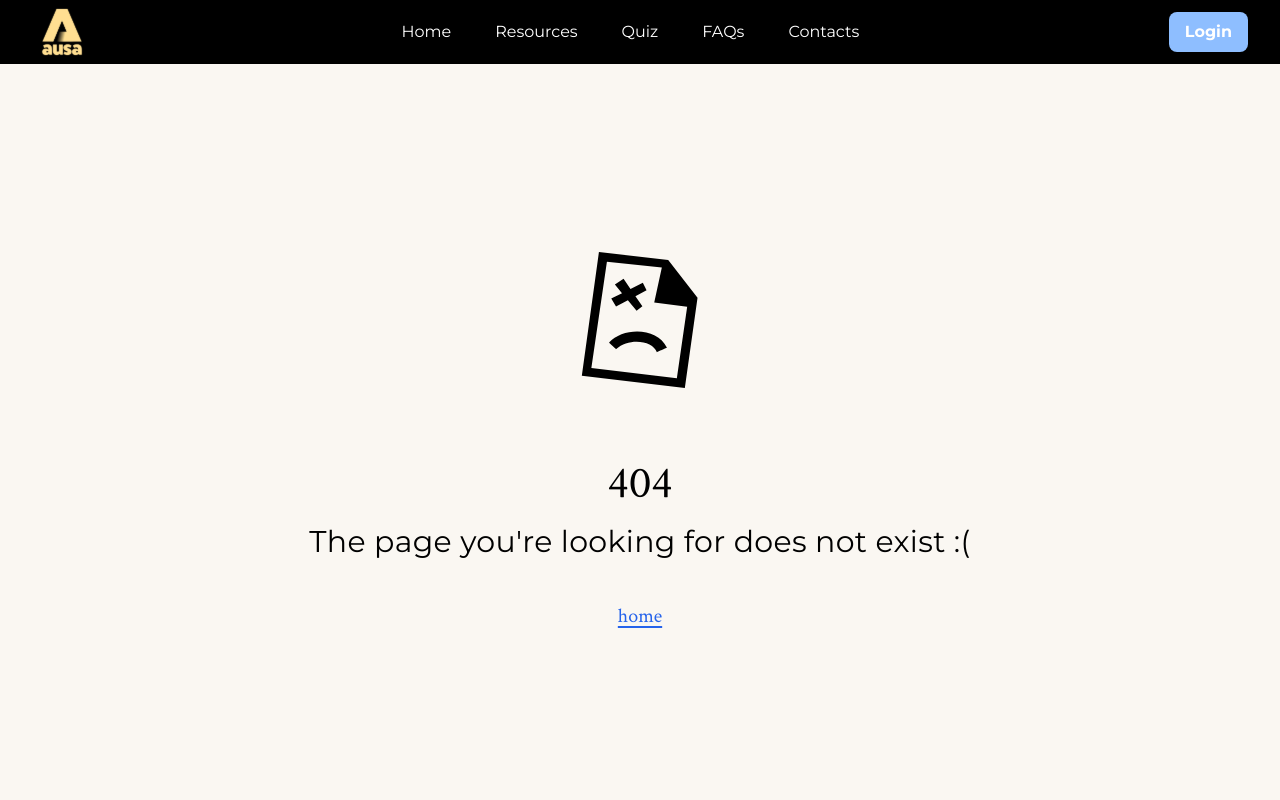
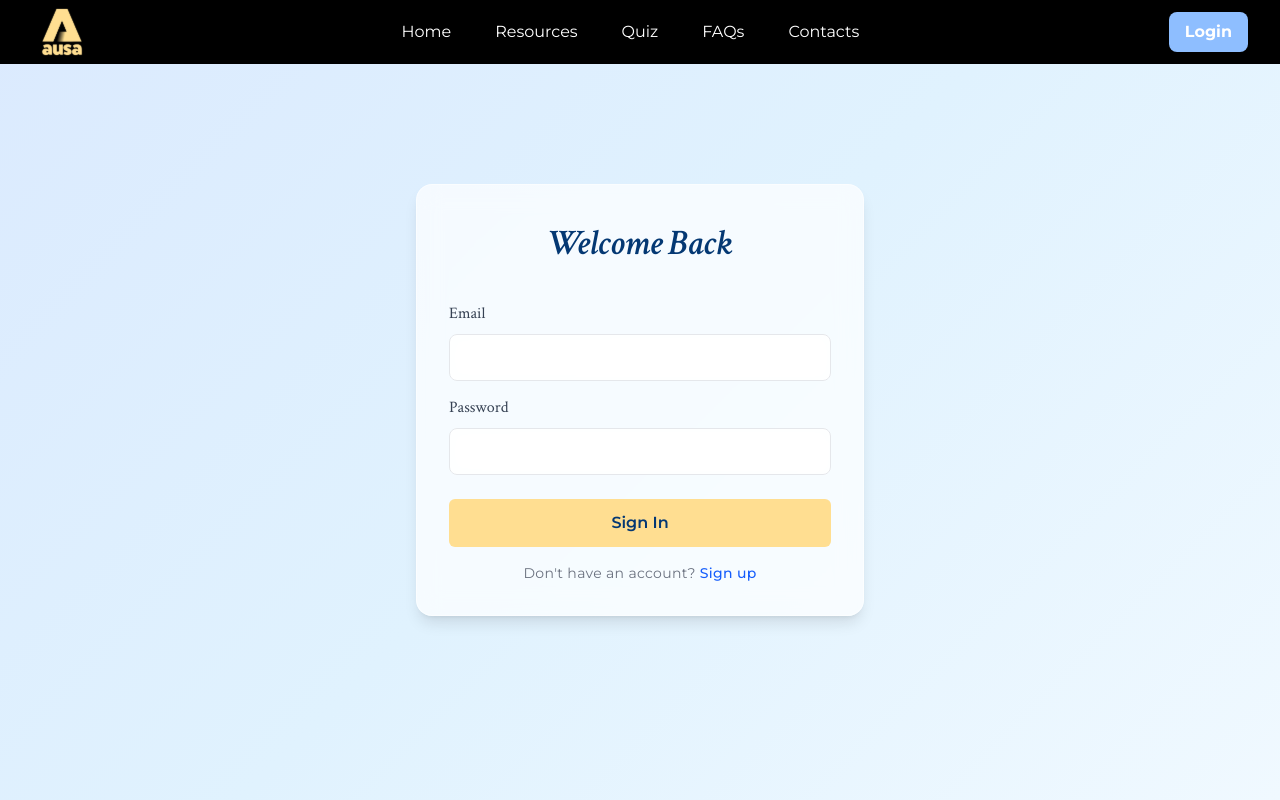
Before and after one commit to UoaWDCC/ausa-web, a Next.js app in the folder client/: page /login in a window 1280 px wide. Before the commit this address had no page. Built offline with nearby package versions, Linux system fonts and the light colour scheme.

Commit message:
fix: forgot to git add . for the previous commit

```diff
--- /dev/null
+++ b/client/app/components/auth/AuthForm.tsx
@@ -0,0 +1,115 @@
+import React, { ChangeEvent } from "react"
+
+export interface InputProps {
+  label: string
+  type?: string
+  placeholder?: string
+  value: string
+  onChange: (e: ChangeEvent<HTMLInputElement>) => void
+}
+
+export const Input: React.FC<InputProps> = ({
+  label,
+  type = "text",
+  placeholder,
+  value,
+  onChange,
+}) => {
+  return (
+    <div className="mb-4">
+      <label
+        className="block text-sm font-medium mb-2 text-gray-700"
+        style={{ fontFamily: "Crimson Text, serif", fontSize: "16px" }}
+      >
+        {label}
+      </label>
+      <input
+        type={type}
+        placeholder={placeholder}
+        value={value}
+        onChange={onChange}
+        className="w-full px-4 py-3 rounded-lg border border-gray-200 focus:outline-none focus:ring-2 focus:ring-blue-300 bg-white/80 backdrop-blur-sm"
+        style={{ fontFamily: "Montserrat, sans-serif", fontSize: "14px" }}
+      />
+    </div>
+  )
+}
+
+export interface ButtonProps {
+  children: React.ReactNode
+  onClick?: () => void
+  variant?: "primary" | "secondary" | "tertiary"
+  disabled?: boolean
+  className?: string
+}
+
+export const Button: React.FC<ButtonProps> = ({
+  children,
+  onClick,
+  variant = "primary",
+  disabled = false,
+  className = "",
+}) => {
+  const getButtonClass = () => {
+    switch (variant) {
+      case "primary":
+        return "btn-primary"
+      case "secondary":
+        return "btn-secondary"
+      case "tertiary":
+        return "btn-tertiary"
+      default:
+        return "btn-primary"
+    }
+  }
+
+  return (
+    <button
+      onClick={onClick}
+      disabled={disabled}
+      className={`${getButtonClass()} w-full ${className}`}
+      style={{ fontFamily: "Montserrat, sans-serif", fontSize: "16px" }}
+    >
+      {children}
+    </button>
+  )
+}
+
+export const AuthCard: React.FC<{
+  title: string
+  children: React.ReactNode
+  gradient?: string
+}> = ({ title, children, gradient }) => {
+  return (
+    <div
+      className="min-h-screen flex items-center justify-center p-4"
+      style={{
+        background: gradient || "linear-gradient(135deg, #e0f2fe 0%, #dbeafe 50%, #fef3c7 100%)",
+      }}
+    >
+      <div
+        className="w-full max-w-md rounded-2xl p-8 shadow-lg backdrop-blur-md"
+        style={{
+          background: "rgba(255, 255, 255, 0.7)",
+          border: "1px solid rgba(255, 255, 255, 0.5)",
+        }}
+      >
+        <h2
+          className="text-center mb-8"
+          style={{
+            fontFamily: "Crimson Text, serif",
+            fontSize: "36px",
+            fontWeight: 600,
+            fontStyle: "italic",
+            color: "#043873",
+          }}
+        >
+          {title}
+        </h2>
+        {children}
+      </div>
+    </div>
+  )
+}
+
+export default null
--- /dev/null
+++ b/client/app/login/page.tsx
@@ -0,0 +1,38 @@
+"use client"
+
+import React, { useState } from "react"
+import Link from "next/link"
+import AuthForm, { AuthCard, Input, Button } from "../components/auth/AuthForm"
+
+export default function LoginPage() {
+  const [email, setEmail] = useState("")
+  const [password, setPassword] = useState("")
+
+  const handleSubmit = () => {
+    alert(`Login attempted with:\nEmail: ${email}\nPassword: ${password}`)
+  }
+
+  return (
+    <AuthCard
+      title="Welcome Back"
+      gradient="linear-gradient(135deg, #dbeafe 0%, #e0f2fe 50%, #f0f9ff 100%)"
+    >
+      <div>
+        <Input label="Email" type="email" placeholder="Example@email.com" value={email} onChange={(e) => setEmail(e.target.value)} />
+        <Input label="Password" type="password" placeholder="Example Password" value={password} onChange={(e) => setPassword(e.target.value)} />
+        <div className="mt-6">
+          <Button onClick={handleSubmit} variant="primary">
+            Sign In
+          </Button>
+        </div>
+
+        <p className="text-center mt-4 text-sm" style={{ fontFamily: 'Montserrat, sans-serif', color: '#6b7280' }}>
+          Don't have an account?{' '}
+          <Link href="/signup" className="text-blue-600 hover:underline font-medium">
+            Sign up
+          </Link>
+        </p>
+      </div>
+    </AuthCard>
+  )
+}
--- /dev/null
+++ b/client/app/signup/page.tsx
@@ -0,0 +1,37 @@
+"use client"
+
+import React, { useState, ChangeEvent } from "react"
+import Link from "next/link"
+import { AuthCard, Input, Button } from "../components/auth/AuthForm"
+
+export default function SignupPage() {
+  const [fullName, setFullName] = useState("")
+  const [email, setEmail] = useState("")
+  const [password, setPassword] = useState("")
+
+  const handleSubmit = () => {
+    alert(`Signup attempted with:\nFull Name: ${fullName}\nEmail: ${email}\nPassword: ${password}`)
+  }
+
+  return (
+    <AuthCard title="Sign up to AUSA" gradient="linear-gradient(135deg, #fef3c7 0%, #fde68a 50%, #e0f2fe 100%)">
+      <div>
+        <Input label="Full Name" type="text" placeholder="Example Name" value={fullName} onChange={(e: ChangeEvent<HTMLInputElement>) => setFullName(e.target.value)} />
+        <Input label="Email" type="email" placeholder="Example@email.com" value={email} onChange={(e: ChangeEvent<HTMLInputElement>) => setEmail(e.target.value)} />
+        <Input label="Password" type="password" placeholder="Example Password" value={password} onChange={(e: ChangeEvent<HTMLInputElement>) => setPassword(e.target.value)} />
+        <div className="mt-6">
+          <Button onClick={handleSubmit} variant="primary">
+            Sign Up
+          </Button>
+        </div>
+
+        <p className="text-center mt-4 text-sm" style={{ fontFamily: 'Montserrat, sans-serif', color: '#6b7280' }}>
+          Already have an account?{' '}
+          <Link href="/login" className="text-blue-600 hover:underline font-medium">
+            Log in
+          </Link>
+        </p>
+      </div>
+    </AuthCard>
+  )
+}
```
